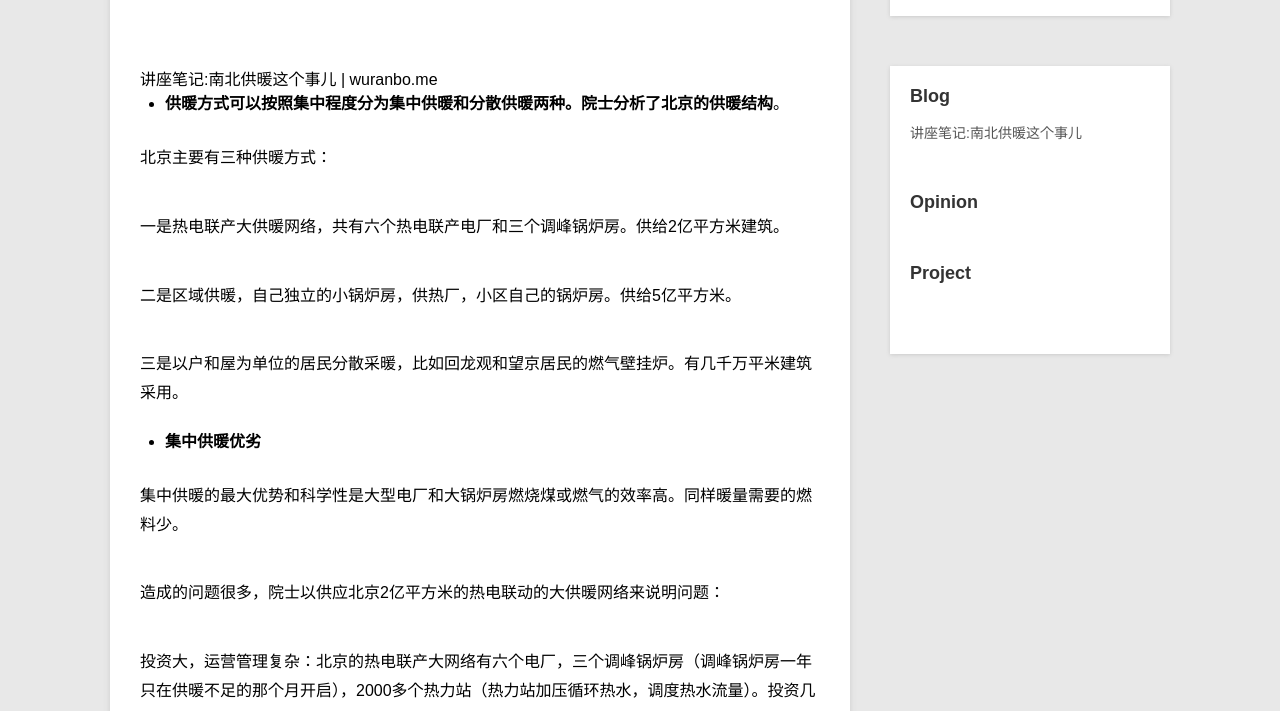
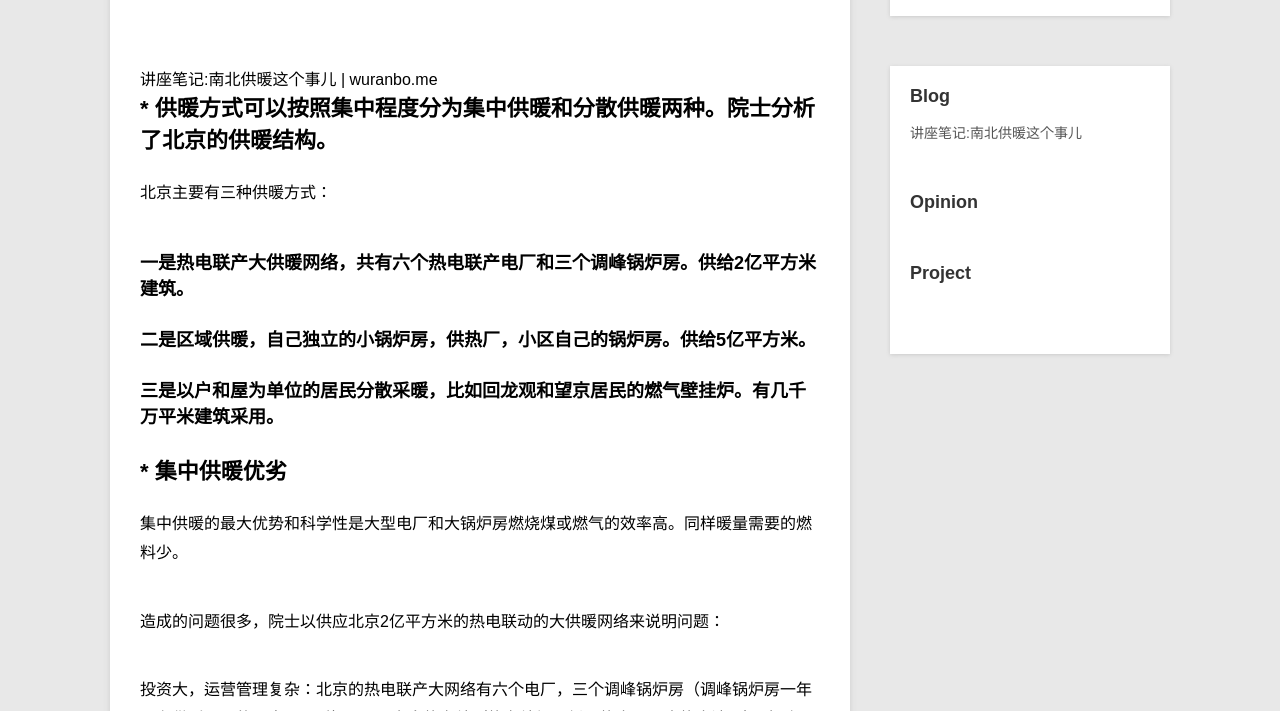
Before and after one commit to monomaniar/monomaniar.github.io, a Jekyll site: the page built from _posts/blog/2013-05-09-shoudukexuejiangtang-nanbeigongnuanbeihoudemimi.md, in a window 1280 px wide and 900 px high, cut to the strip 189-900 px from the top of the window. Built offline with Jekyll 4.4.1, drawn with Linux system fonts in a browser that asks for light colours; Markdown is read by kramdown in place of the engine named in the settings.

Commit message:
change height

```diff
--- a/_posts/blog/2013-05-09-shoudukexuejiangtang-nanbeigongnuanbeihoudemimi.md
+++ b/_posts/blog/2013-05-09-shoudukexuejiangtang-nanbeigongnuanbeihoudemimi.md
@@ -7,17 +7,17 @@ description: 首都科学讲堂的笔记1,院士解答南方冬天为什么不
 
 # 讲座笔记:南北供暖这个事儿 | wuranbo.me
 
-* **供暖方式可以按照集中程度分为集中供暖和分散供暖两种。院士分析了北京的供暖结构**。
+## * **供暖方式可以按照集中程度分为集中供暖和分散供暖两种。院士分析了北京的供暖结构**。
 
 北京主要有三种供暖方式：
 
-一是热电联产大供暖网络，共有六个热电联产电厂和三个调峰锅炉房。供给2亿平方米建筑。
+### 一是热电联产大供暖网络，共有六个热电联产电厂和三个调峰锅炉房。供给2亿平方米建筑。
 
-二是区域供暖，自己独立的小锅炉房，供热厂，小区自己的锅炉房。供给5亿平方米。
+### 二是区域供暖，自己独立的小锅炉房，供热厂，小区自己的锅炉房。供给5亿平方米。
 
-三是以户和屋为单位的居民分散采暖，比如回龙观和望京居民的燃气壁挂炉。有几千万平米建筑采用。
+### 三是以户和屋为单位的居民分散采暖，比如回龙观和望京居民的燃气壁挂炉。有几千万平米建筑采用。
 
-* **集中供暖优劣**
+## * **集中供暖优劣**
 
 集中供暖的最大优势和科学性是大型电厂和大锅炉房燃烧煤或燃气的效率高。同样暖量需要的燃料少。
 
```
